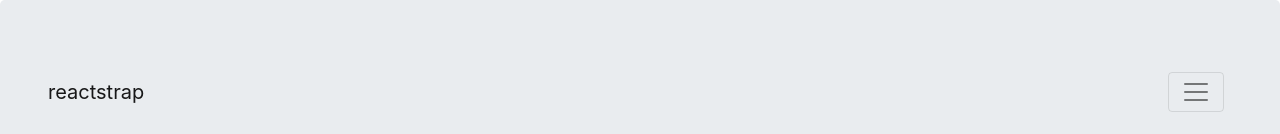
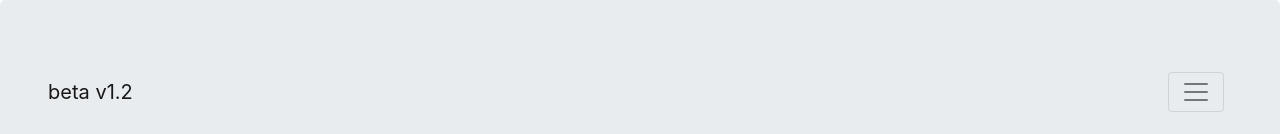
Before and after one commit to ClassyP/turntly, a React (Create React App) app: page / in a window 1280 px wide. Shown: the top 134 px of the page. Built offline with nearby package versions, Linux system fonts and the light colour scheme.

Commit message:
tryng to and logo to header

```diff
--- a/src/Header/Header.css
+++ b/src/Header/Header.css
@@ -6,7 +6,7 @@
     padding: 0px;
   }
 
-  .navbar-brand > img {
+  .mr-auto > img {
     height: 100%;
     background-color: white;
     padding: 10px;
--- a/src/Header/Header.js
+++ b/src/Header/Header.js
@@ -11,6 +11,9 @@ import {
   NavLink
 } from "reactstrap";
 import Searchbar from "../Searchbar";
+import "./Header.css";
+import logo from "./logo.png";
+
 
 
 export default class Header extends React.Component {
@@ -34,8 +37,8 @@ export default class Header extends React.Component {
         <Jumbotron>
           <div>
             <Navbar color="faded" light>
-              <NavbarBrand href="/" className="mr-auto">
-                reactstrap
+              <NavbarBrand href="/" Image src={logo} className="mr-auto">
+                beta v1.2
               </NavbarBrand>
               <NavbarToggler onClick={this.toggleNavbar} className="mr-2" />
               <Collapse isOpen={!this.state.collapsed} navbar>
```
